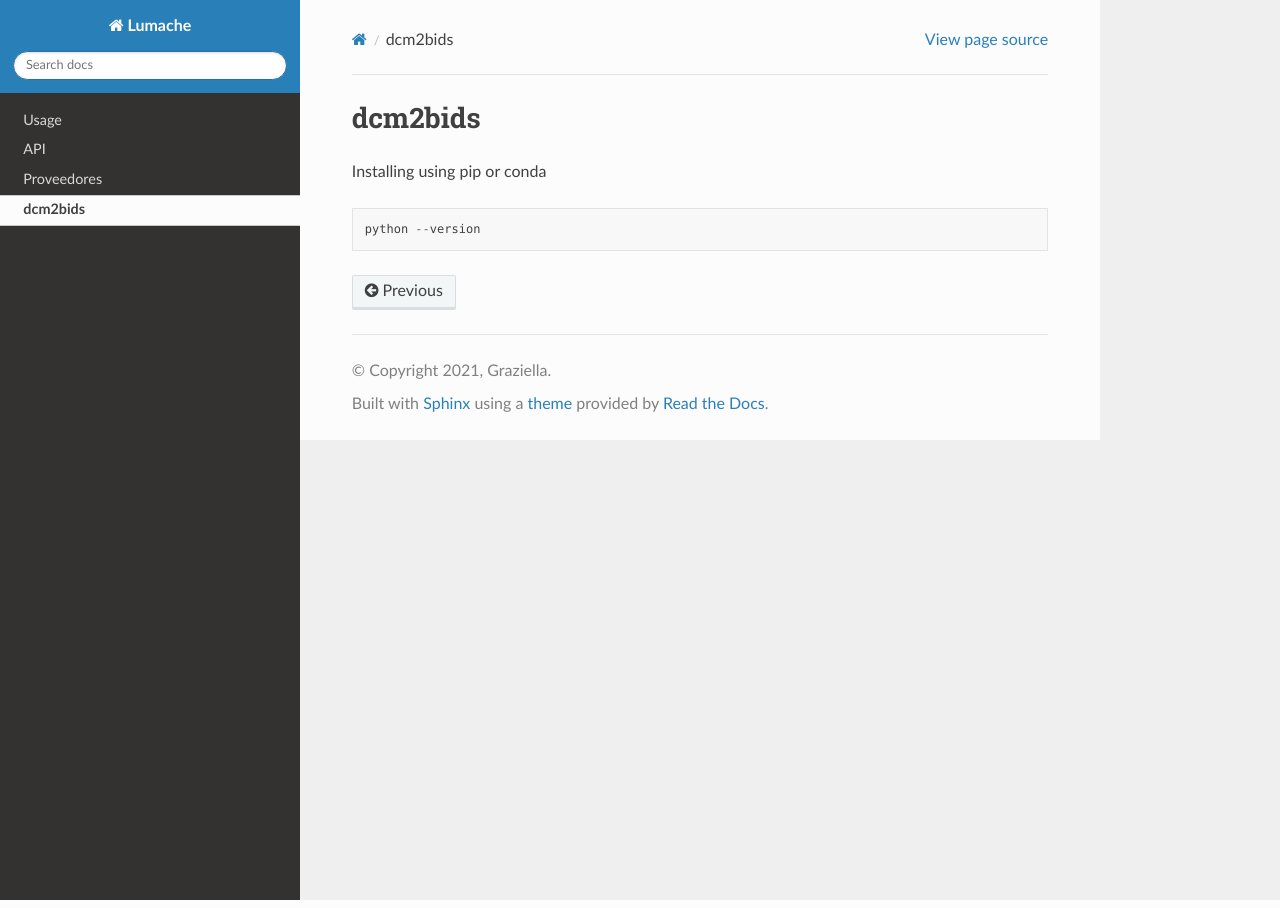
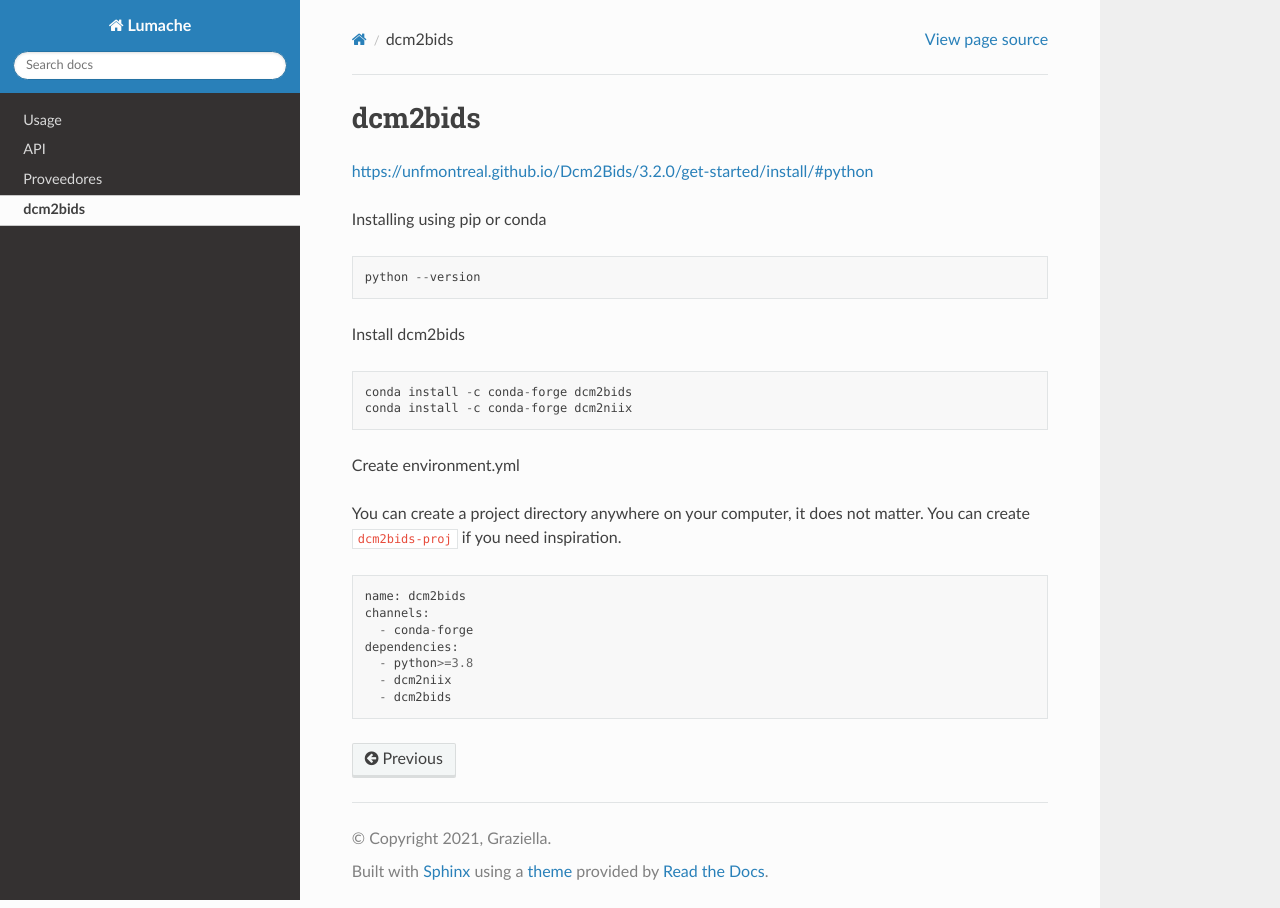
Before and after one commit to matecom57/santosg57-soporte, a Sphinx documentation site: the page built from docs/source/dcm2bids/dcm2bids.rst, in a window 1280 px wide. Built offline with Sphinx 7.4.7 and the Read the Docs theme 3.1.0, drawn with Linux system fonts in a browser that asks for light colours.

Commit message:
Test comité

```diff
--- a/docs/source/dcm2bids/dcm2bids.rst
+++ b/docs/source/dcm2bids/dcm2bids.rst
@@ -1,8 +1,33 @@
 dcm2bids
 ========
+
+https://unfmontreal.github.io/Dcm2Bids/3.2.0/get-started/install/#python
+
 
 Installing using pip or conda
 
 .. code:: Python
 
    python --version
+
+Install dcm2bids
+
+.. code:: Python
+
+   conda install -c conda-forge dcm2bids
+   conda install -c conda-forge dcm2niix
+
+Create environment.yml
+
+You can create a project directory anywhere on your computer, it does not matter.
+You can create ``dcm2bids-proj`` if you need inspiration.
+
+.. code:: Python
+
+   name: dcm2bids
+   channels:
+     - conda-forge
+   dependencies:
+     - python>=3.8
+     - dcm2niix
+     - dcm2bids
```
